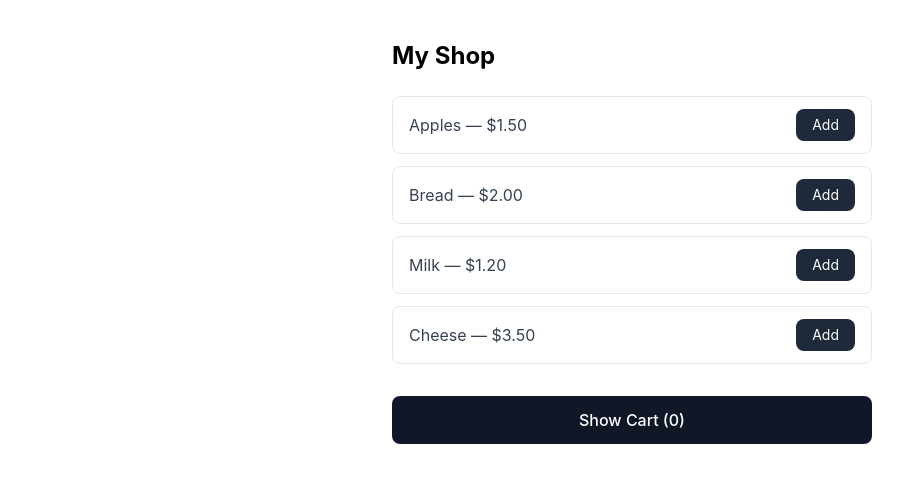
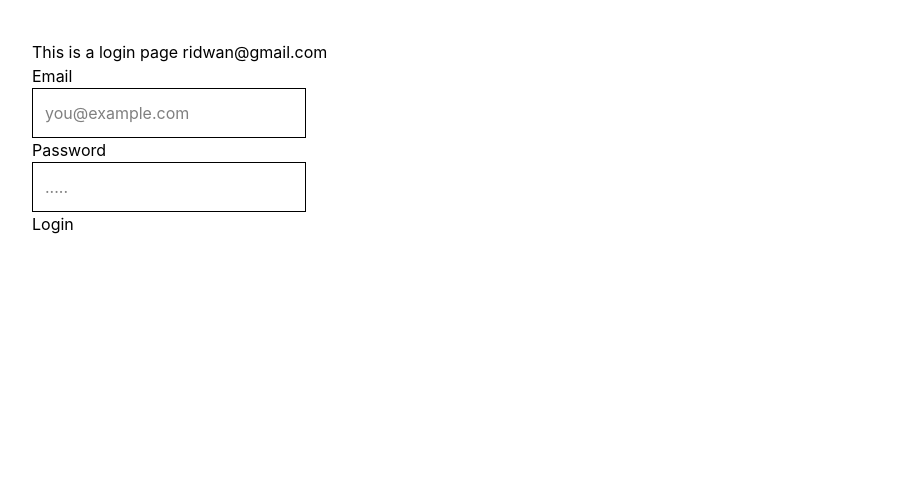
Before and after one commit to rid137/kinel-react-cohort-project, a React (Vite) app: page / in a window 1280 px wide. Shown: the top 482 px of the page, without its empty margins (8-911 px from the left). Built offline with nearby package versions, Linux system fonts and the light colour scheme.

Commit message:
added login input

```diff
--- a/src/App.jsx
+++ b/src/App.jsx
@@ -1,12 +1,14 @@
 import Home from "./pages/Home"
 import './index.css'
 import ShoppingCart from "./pages/Shoppingcart"
+import Login from "./pages/Login"
 
 function App() {
 
   return (
     // <Home />
-    <ShoppingCart />
+    // <ShoppingCart />
+    <Login />
   )
 }
 
--- a/src/pages/Login.jsx
+++ b/src/pages/Login.jsx
@@ -1,13 +1,51 @@
+import { useState } from "react"
+import Button from "../components/Button";
+
 const Login = () => {
+    const [email, setEmail] = useState("");
+    const [password, setPassword] = useState("");
+
+    console.log("email", email);
+    console.log("password", password);
+
+    const user = {
+        name: "Ridwan",
+        email: "ridwan@gmail.com"
+    }
     const userEmail = user?.email ?? "User email is not present"
 
     return(
-        <div>
+        <div className="text-black p-10">
             This is a login page {userEmail}
 
 
-            <a href="" target=""></a>
-            <img src="" />
+            <form>
+                <div className="">
+                    <label className="block">Email</label>
+                    <input
+                        type="email"
+                        name="email"
+                        value={email}
+                        onChange={(e) => setEmail(e.target.value)}
+                        placeholder="you@example.com"
+                        className="border p-3"
+                    />
+                </div>
+                <div className="">
+                    <label className="block">Password</label>
+                    <input
+                        type="password"
+                        name="password"
+                        value={password}
+                        onChange={(e) => setPassword(e.target.value)}
+                        placeholder="....."
+                        className="border p-3"
+                    />
+                </div>
+
+
+                <Button label="Login" />
+            </form>
         </div>
     )
 }
--- a/src/pages/Shoppingcart.jsx
+++ b/src/pages/Shoppingcart.jsx
@@ -4,15 +4,21 @@
 
 import { useState } from "react";
 
+// [] => square brackets indicate an array. We use arrays in state when we want to
+// {} => curly braces indicate an object. We use objects in state when we want to
+// " " | '' => quotes indicate a string. We use strings in state when we want to store
+// `` => backticks indicate a template literal, which is a special kind of string that can include variables and expressions. We use template literals when we want to create a string that includes dynamic content, like `Hello, ${name}!`
+
+
 // 🛍️ Some sample products to add to the cart
-const PRODUCTS = [
+const products = [
   { id: 1, name: "Apples",  price: 1.50 },
   { id: 2, name: "Bread",   price: 2.00 },
   { id: 3, name: "Milk",    price: 1.20 },
   { id: 4, name: "Cheese",  price: 3.50 },
 ];
 
-function ShoppingCart() {
+const ShoppingCart = () => {
   // STATE 1: the list of items currently in the cart
   // We start with an empty array [] because the cart is empty at first
   const [items, setItems] = useState([]);
@@ -44,6 +50,13 @@ function ShoppingCart() {
   const totalPrice = items.reduce((sum, item) => sum + item.price, 0);
   const itemCount  = items.length;
 
+  function updateShowCart() {
+    return setIsOpen(!isOpen);
+  }
+
+  const updateShowCartWithArrow = () => {
+    return setIsOpen(!isOpen);
+  }
 
 //   const [greeting, setGreeting] = useState("Good morning");
 
@@ -56,13 +69,15 @@ function ShoppingCart() {
     // Ternary Operator
     // greeting === "Good morning" ? console.log("this is morning") : console.log("this is evening")
 
+
+
   return (
     <div className="max-w-lg mx-auto mt-10 px-4 font-sans">
       <h1 className="text-2xl font-bold mb-6">My Shop</h1>
 
       {/* ── PRODUCT LIST ── */}
       <div className="flex flex-col gap-3 mb-8">
-        {PRODUCTS.map(product => (
+        {products.map(product => (
           <div
             key={product.id}
             className="flex items-center justify-between border border-gray-200 rounded-lg px-4 py-3"
@@ -83,6 +98,11 @@ function ShoppingCart() {
       </div>
 
       {/* ── CART TOGGLE BUTTON ── */}
+      {/* isOpen = false; true */}
+      {/* isOpen = true; false */}
+      {/* {
+        `The value of isOpen is ${isOpen}`
+      } */}
       <button
         onClick={() => setIsOpen(!isOpen)}
         // !isOpen flips the value: false → true, true → false
@@ -116,7 +136,7 @@ function ShoppingCart() {
                       {item.name} — ${item.price.toFixed(2)}
                     </span>
                     <button
-                      onClick={() => removeItem(item.cartId)}
+                      onClick={() => removeItem(item.id)}
                       className="text-red-400 hover:text-red-600 text-lg leading-none cursor-pointer transition-colors"
                     >
                       ✕
@@ -127,7 +147,7 @@ function ShoppingCart() {
 
               {/* Total — derived from state, always up to date */}
               <p className="text-right font-bold mt-4 pt-3 border-t border-gray-100">
-                Total: ${totalPrice.toFixed(2)}
+                Total: ${totalPrice.toFixed(3)}
               </p>
             </>
           )}
```
